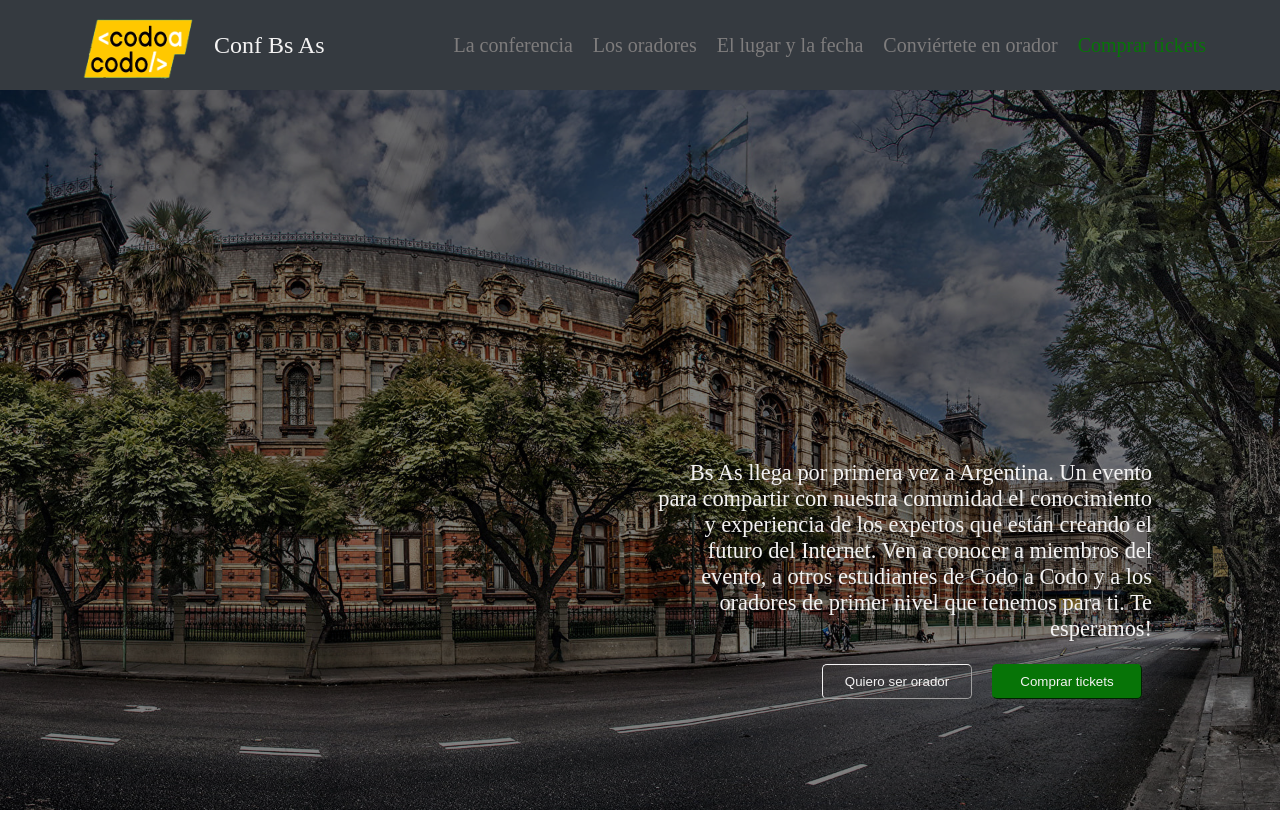
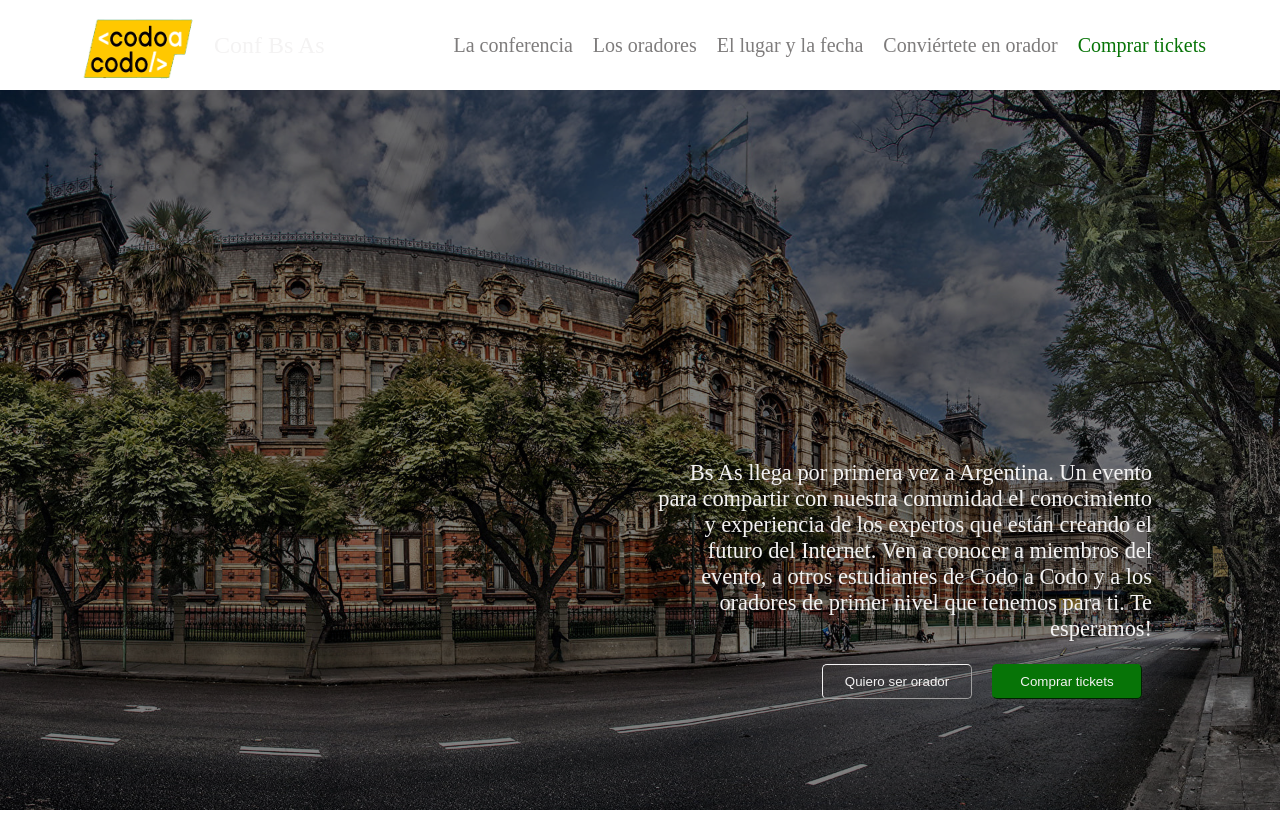
Before and after one commit to MakoskiVictor/CodoACodoIntegrador, an Angular app: page / in a window 1280 px wide. Built offline with nearby package versions, Linux system fonts and the light colour scheme.

Commit message:
add var --color-darkGray

```diff
--- a/src/app/modules/shared/components/navbar/navbar.component.scss
+++ b/src/app/modules/shared/components/navbar/navbar.component.scss
@@ -1,6 +1,6 @@
 .navbar {
   display: flex;
-  background-color: rgb(53, 58, 64);
+  background-color: var(--color-darkGray);
   height: 90px;
   justify-content: space-between;
 }
```
